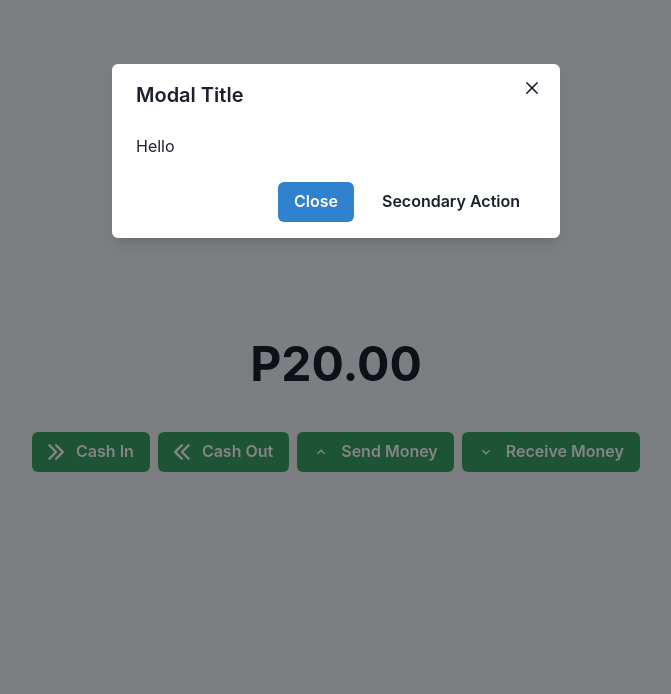
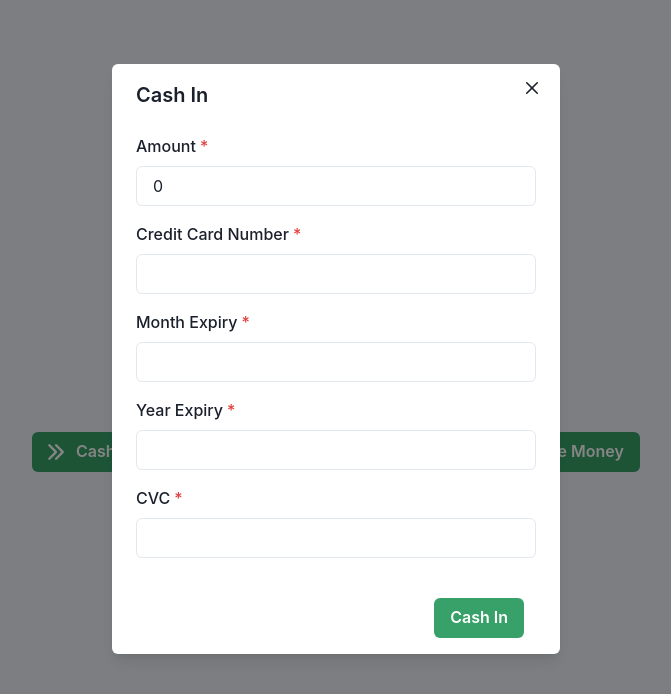
Before and after one commit to ralflopez/bahagi-digital-wallet-frontend, a Next.js app: page / in a window 1280 px wide. Both pictures are taken after a click on the button "Cash In". Shown: the top 694 px of the page, without its empty margins (304-975 px from the left). Built offline with nearby package versions, Linux system fonts and the light colour scheme; no server answers.

Commit message:
:lipstick: add form ui for cash in modal

```diff
--- a/components/Modals/CashInModal.tsx
+++ b/components/Modals/CashInModal.tsx
@@ -1,5 +1,9 @@
 import {
   Button,
+  FormControl,
+  FormErrorMessage,
+  FormLabel,
+  Input,
   Modal,
   ModalBody,
   ModalCloseButton,
@@ -9,6 +13,7 @@ import {
   ModalOverlay,
   Text,
 } from "@chakra-ui/react"
+import { useFormik } from "formik"
 import React from "react"
 
 interface Props {
@@ -16,24 +21,167 @@ interface Props {
   toggle: () => void
 }
 
+const validate = (values: any) => {
+  const errors: any = {}
+
+  if (!values.cc) {
+    errors.cc = "Required"
+  } else if (values.cc.length !== 16) {
+    errors.cc = "Must be 16 digits"
+  }
+
+  if (!values.expMonth) {
+    errors.expMonth = "Required"
+  } else if (values.expMonth.length !== 2) {
+    errors.expMonth = "Must be 2 digits"
+  } else if (values.expMonth < 1 || values.expMonth > 12) {
+    errors.expMonth = "Must be between 1 and 12"
+  }
+
+  if (!values.expYear) {
+    errors.expYear = "Required"
+  } else if (values.expYear.length !== 2) {
+    errors.expYear = "Must be 2 digits"
+  } else if (values.expYear < 22) {
+    errors.expYear = "Must be after 2022"
+  }
+
+  if (!values.cvc) {
+    errors.cvc = "Required"
+  } else if (values.cvc.length !== 3) {
+    errors.cvc = "Must be 3 digits"
+  }
+
+  if (values.amount < 1) {
+    errors.amount = "Must be greater than 0"
+  }
+
+  return errors
+}
+
 export const CashInModal = ({ open, toggle }: Props) => {
+  const formik = useFormik({
+    initialValues: {
+      cc: "",
+      expMonth: "",
+      expYear: "",
+      cvc: "",
+      amount: 0,
+    },
+    validateOnMount: false,
+    validate,
+    onSubmit: (values) => {
+      console.log(values)
+    },
+  })
+
   return (
     <Modal isOpen={open} onClose={toggle}>
       <ModalOverlay />
+      <form onSubmit={formik.handleSubmit}>
         <ModalContent>
-        <ModalHeader>Modal Title</ModalHeader>
+          <ModalHeader>Cash In</ModalHeader>
           <ModalCloseButton />
           <ModalBody>
-          <Text>Hello</Text>
+            <FormControl
+              isRequired
+              mb='4'
+              isInvalid={Boolean(formik.errors.amount)}
+            >
+              <FormLabel htmlFor='cc'>Amount</FormLabel>
+              <Input
+                id='amount'
+                type='text'
+                name='amount'
+                value={formik.values.amount}
+                onChange={formik.handleChange}
+                onBlur={formik.handleBlur}
+              />
+              {formik.errors.amount && (
+                <FormErrorMessage>{formik.errors.amount}</FormErrorMessage>
+              )}
+            </FormControl>
+            <FormControl
+              isRequired
+              mb='4'
+              isInvalid={Boolean(formik.errors.cc)}
+            >
+              <FormLabel htmlFor='cc'>Credit Card Number</FormLabel>
+              <Input
+                id='cc'
+                type='text'
+                name='cc'
+                value={formik.values.cc}
+                onChange={formik.handleChange}
+                onBlur={formik.handleBlur}
+              />
+              {formik.errors.cc && (
+                <FormErrorMessage>{formik.errors.cc}</FormErrorMessage>
+              )}
+            </FormControl>
+            <FormControl
+              isRequired
+              mb='4'
+              isInvalid={Boolean(formik.errors.expMonth)}
+            >
+              <FormLabel htmlFor='cc'>Month Expiry</FormLabel>
+              <Input
+                id='month-exp'
+                type='text'
+                name='expMonth'
+                value={formik.values.expMonth}
+                onChange={formik.handleChange}
+                onBlur={formik.handleBlur}
+              />
+              {formik.errors.expMonth && (
+                <FormErrorMessage>{formik.errors.expMonth}</FormErrorMessage>
+              )}
+            </FormControl>
+            <FormControl
+              isRequired
+              mb='4'
+              isInvalid={Boolean(formik.errors.expYear)}
+            >
+              <FormLabel htmlFor='cc'>Year Expiry</FormLabel>
+              <Input
+                id='year-exp'
+                type='text'
+                name='expYear'
+                value={formik.values.expYear}
+                onChange={formik.handleChange}
+                onBlur={formik.handleBlur}
+              />
+              {formik.errors.expYear && (
+                <FormErrorMessage>{formik.errors.expYear}</FormErrorMessage>
+              )}
+            </FormControl>
+            <FormControl
+              isRequired
+              mb='4'
+              isInvalid={Boolean(formik.errors.cvc)}
+            >
+              <FormLabel htmlFor='cc'>CVC</FormLabel>
+              <Input
+                id='cvc'
+                type='text'
+                name='cvc'
+                value={formik.values.cvc}
+                onChange={formik.handleChange}
+                onBlur={formik.handleBlur}
+              />
+              {formik.errors.cvc && (
+                <FormErrorMessage>{formik.errors.cvc}</FormErrorMessage>
+              )}
+            </FormControl>
           </ModalBody>
 
           <ModalFooter>
-          <Button colorScheme='blue' mr={3} onClick={toggle}>
-            Close
+            <Button colorScheme='green' mr={3} onClick={toggle} type='submit'>
+              Cash In
             </Button>
-          <Button variant='ghost'>Secondary Action</Button>
           </ModalFooter>
         </ModalContent>
+      </form>
     </Modal>
   )
 }
```
Lines whose indentation alone changed are shown as unchanged.
